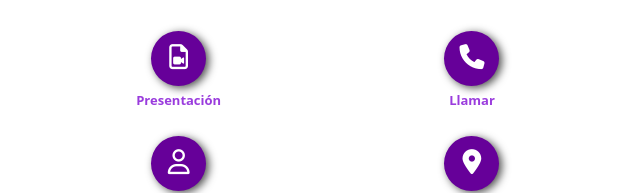
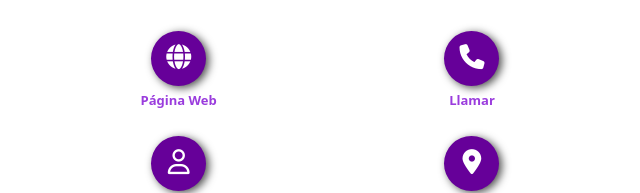
Before and after one commit to Priscillabuhrle/PAU_Disenos, a plain HTML site: page index.html in a window 1280 px wide. Shown: the part 248-441 px from the top of the page, 168-808 px from the left. Drawn offline with nearby package versions, Linux system fonts and the light colour scheme.

Commit message:
cambios web

```diff
--- a/index.html
+++ b/index.html
@@ -42,8 +42,8 @@
     <div class="container-fluid seccionIcono text-center">
         <div class="row align-items-center">
             <div class="col-4">
-                <a href="./video.html"><i class="fa-regular fa-file-video iconoCuerpo"></i></a>
-                <p class="textIcono">Presentación</p>
+                <a href="https://paudisenos.cl/"><i class="fa-solid fa-globe iconoCuerpo"></i></a>
+                <p class="textIcono">Página Web</p>
             </div>
             <div class="col-4">
                 <a href="tel:+56959038037"><i class="fa-solid fa-phone iconoCuerpo"></i></a>
```
